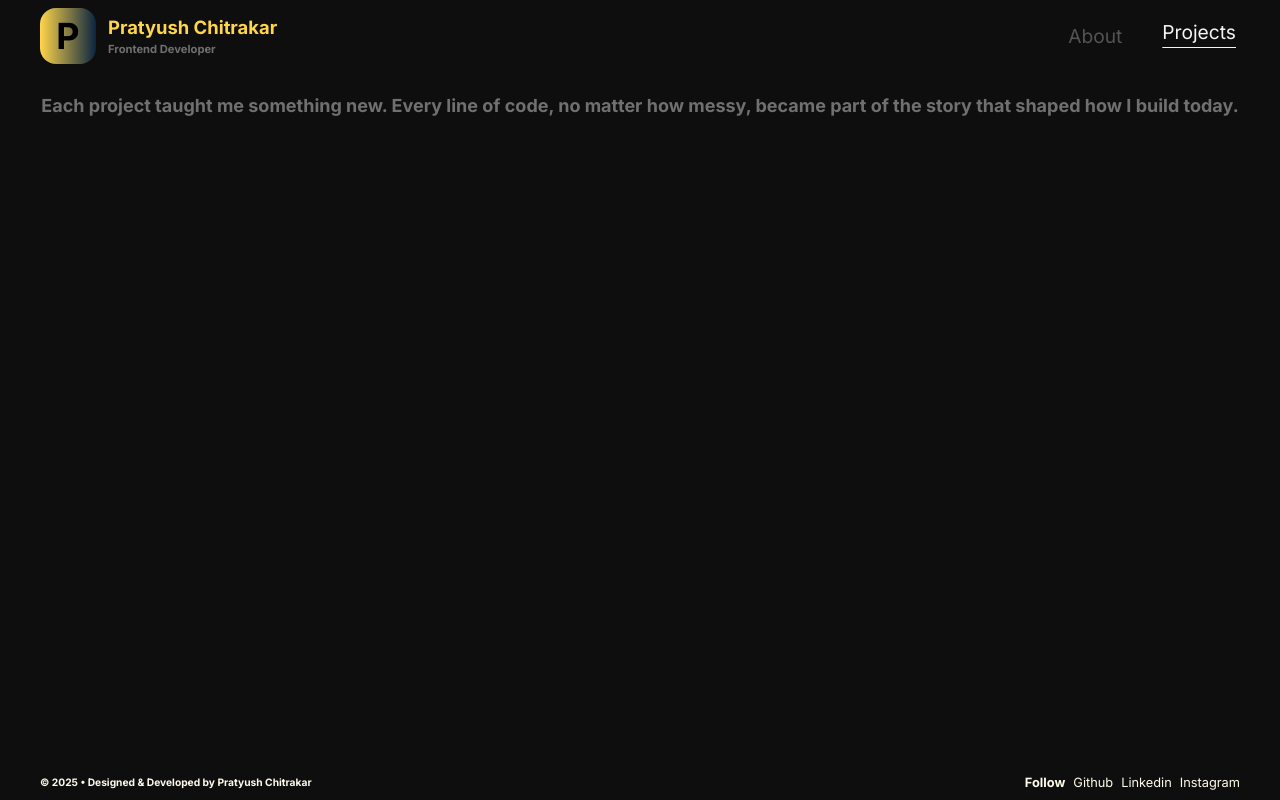
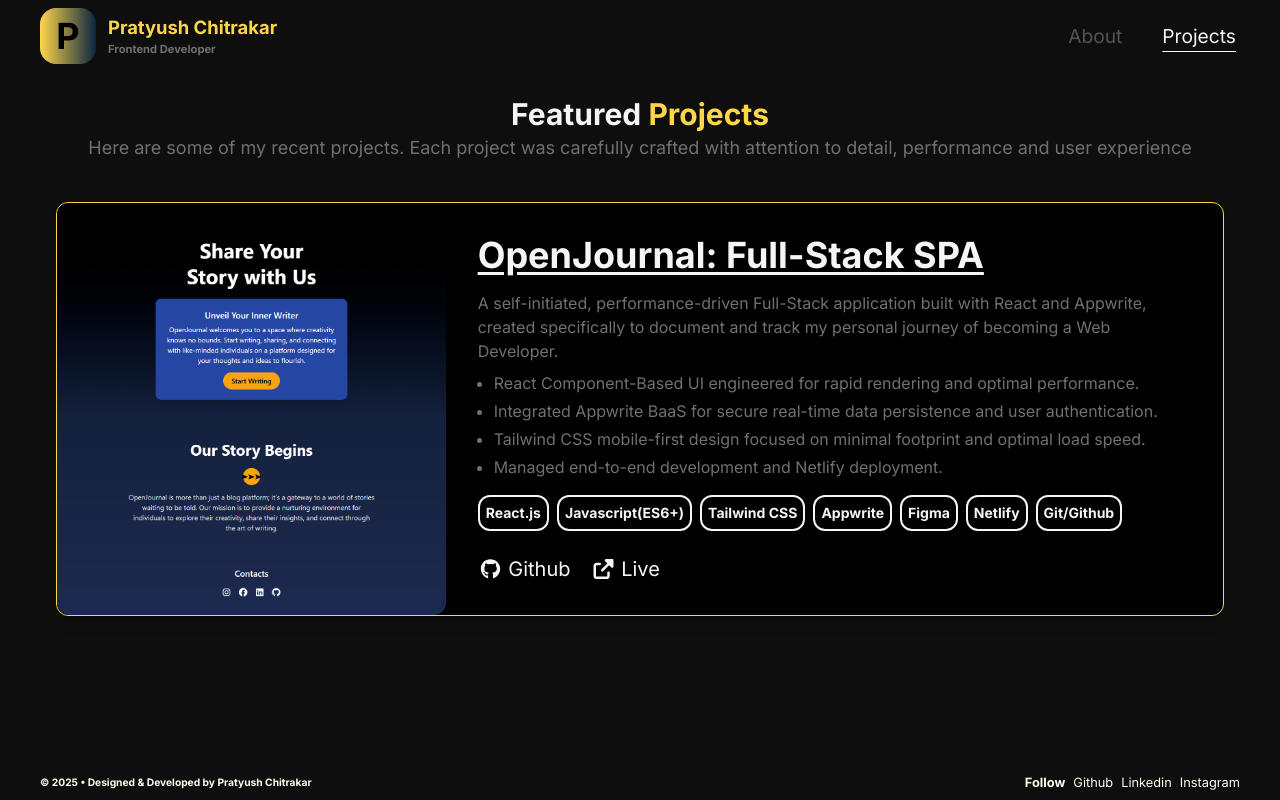
Before and after one commit to Chitrakar09/Personal_Portfolio, a React (Vite) app: page /realm/projects in a window 1280 px wide. Built offline with nearby package versions, Linux system fonts and the light colour scheme; a web font is replaced by a local one.

Commit message:
added projects page

```diff
--- a/src/components/ui/CareerCard.jsx
+++ b/src/components/ui/CareerCard.jsx
@@ -62,9 +62,10 @@ function CareerCard({
         className="w-full flex flex-col"
       >
         {details && (
-          <ul className="font-medium tablet:text-xl smLaptop:text-lg laptop:text-lg lgLaptop:text-[1.3vw] 4k:text-[1.57vw] flex flex-col gap-1">
+          <motion.ul
+          className="font-medium text-text-muted tablet:text-xl smLaptop:text-lg laptop:text-lg lgLaptop:text-[1.3vw] 4k:text-[1.57vw] flex flex-col gap-1">
             {details}
-          </ul>
+          </motion.ul>
         )}
         {tech && (
           <div id="tech" className="w-full flex gap-3 flex-wrap justify-start">
--- a/src/features/projectsDatabase.js
+++ /dev/null
@@ -1,5 +0,0 @@
-const projects=[{
-
-}]
-
-export default projects;
--- a/src/pages/About.jsx
+++ b/src/pages/About.jsx
@@ -1,6 +1,7 @@
 import React from 'react'
 import { AboutSection, Career,Footer } from '@/components'
 import { useSelector } from 'react-redux'
+import { Projects } from '.';
 
 function About() {
   const hasAnimated=useSelector((state)=>state.checkForAnimated.hasAnimated);
--- a/src/pages/Contact.jsx
+++ b/src/pages/Contact.jsx
@@ -67,7 +67,7 @@ function Contact() {
   }
   return (
     <div id='container' className='w-full h-full flex flex-col justify-between'>
-      <div id="content" className='w-full h-full py-10 px-12 flex flex-col justify-start gap-5 items-center'>
+      <div id="content" className='w-full h-full py-10 px-12 flex flex-col justify-center gap-5 items-center'>
         <div id='heading'>
           <h1 className='text-text-light font-extrabold text-3xl underline underline-offset-4'>Get in Touch</h1>
         </div>
--- a/src/pages/LandingPage.jsx
+++ b/src/pages/LandingPage.jsx
@@ -65,7 +65,7 @@ function LandingPage() {
         initial="hidden"
         animate="visible"
         id="info"
-        className="text-text-light text-center flex flex-col items-center justify-center gap-1 "
+        className="text-text-light text-center flex flex-col items-center justify-center "
       >
         <motion.p
           variants={infoChildVariants}
@@ -81,9 +81,9 @@ function LandingPage() {
         <motion.p
           variants={infoChildVariants}
           id="title"
-          className="font-bold text-[16px] ls:text-lg md:text-sm lg:text-xl text-text-light mt-3"
+          className="font-bold text-[16px] ls:text-lg md:text-sm lg:text-xl text-text-light mt-1"
         >
-          Web Developer | UI/UX Enthusiast
+          Web Developer | Performance Specialist
         </motion.p>
         <motion.div variants={infoChildVariants} id="button">
           <Link to="/realm/about">
--- a/src/pages/Projects.jsx
+++ b/src/pages/Projects.jsx
@@ -1,21 +1,122 @@
-import React from 'react'
-import { Footer } from '@/components'
-import projects from '@/features/projectsDatabase'
+import React from "react";
+import { Footer } from "@/components";
+import { FontAwesomeIcon } from "@fortawesome/react-fontawesome";
+import { faGithub } from "@fortawesome/free-brands-svg-icons";
+import { faUpRightFromSquare } from "@fortawesome/free-solid-svg-icons";
+import { useMediaQuery } from "@mui/material";
+import {motion} from 'motion/react'
 
 function Projects() {
+  const isDesktop = useMediaQuery("(min-width:1024px)");
+
+  const projects=[{
+    imgSrc:'OpenJournal.png',
+    techs:['React.js','Javascript(ES6+)','Tailwind CSS','Appwrite','Figma','Netlify','Git/Github'],
+    title:"OpenJournal: Full-Stack SPA",
+    description:(<>
+        <p>
+          A self-initiated, performance-driven Full-Stack application built with React and Appwrite, created specifically to document and track my personal journey of becoming a Web Developer.
+        </p>
+       { isDesktop&&<ul className="list-disc pl-4 space-y-1">
+            <li>
+                React Component-Based UI engineered for rapid rendering and optimal performance.
+            </li>
+            <li>
+                Integrated Appwrite BaaS for secure real-time data persistence and user authentication.
+            </li>
+            <li>
+                Tailwind CSS mobile-first design focused on minimal footprint and optimal load speed.
+            </li>
+            <li>
+                Managed end-to-end development and Netlify deployment.
+            </li>
+        </ul>}
+    </>),
+    github:'https://github.com/Chitrakar09/OpenJournal-Blog-Project',
+    url:'https://openjournal.netlify.app/home'
+},
+]
   return (
-    <div id='pageContainer' className='w-full h-full flex flex-col justify-between'>
-      <div id="contentContainer"className='w-full h-full p-5'>
-        <div id="intro" className='flex flex-col gap-3'>
-        <p className='text-center text-text-muted text-sm tablet:text-lg font-bold'>Each project taught me something new. Every line of code, no matter how messy, became part of the story that shaped how I build today.</p>
+    <div
+      id="pageContainer"
+      className="w-full h-full flex flex-col justify-between"
+    >
+      <div
+        id="contentContainer"
+        className="w-full p-6 flex flex-col justify-start items-center"
+      >
+        <div id="intro" className="text-center flex flex-col gap-0.5 4k:gap-5 ">
+          <h1 className="text-text-light text-xl smLaptop:text-3xl 4k:text-5xl font-extrabold">
+            Featured <span className="text-primary-golden">Projects</span>
+          </h1>
+          <p className="text-text-muted text-sm tablet:text-lg 4k:text-3xl">
+            Here are some of my recent projects. Each project was carefully
+            crafted with attention to detail, performance and user experience
+          </p>
         </div>
-        <div id="projectContainer" className='w-full'>
 
+        <div
+          id="project-showcase-container"
+          className="max-w-8xl mx-auto py-10 px-4 lg:px-8"
+        >
+          <div
+            id="projectContainer"
+            className="flex flex-col flex-wrap justify-center items-center gap-8"
+          >
+            {projects.map((project, i) => (
+              <div
+                key={i}
+                className={`w-full flex flex-col smLaptop:flex-row bg-black border border-primary-golden rounded-xl shadow-lg transition duration-300 hover:shadow-accent-amber hover:scale-105`}
+              >
+                {<ProjectImage imageName={project.imgSrc}/>}
+                <div id="info" className="p-8 flex flex-col flex-grow">
+                  <h3 className="text-2xl smLaptop:text-4xl 4k:text-6xl font-bold text-text-light mb-4 4k:mb-8 hover:text-primary-golden underline underline-offset-4">
+                    {project.title}
+                  </h3>
+                  <div className="text-text-muted text-sm smLaptop:text-base lgLaptop:text-lg 4k:text-3xl mb-4 4k:mb-8 flex flex-col gap-2 4k:gap-4 flex-grow">
+                    {project.description}
+                  </div>
+                  <div className="flex flex-wrap gap-2 4k:gap-5 text-sm 4k:text-3xl text-text-light mb-3 font-bold">
+                    {project.techs.map((tech, i) => (
+                      <span key={tech} className="border-2 border-text-light hover:border-primary-golden hover:text-accent-amber rounded-xl p-1.5">{tech}</span>
+                    ))}
+                  </div>
+                  <div className="flex justify-start gap-5 text-xl 4k:text-3xl text-text-light mt-3 4k:mt-5">
+                    <a
+                      href={project.github}
+                      target="_blank"
+                      className="mt-auto hover:text-primary-golden hover:-translate-y-1 transition-all duration-300"
+                    >
+                      <FontAwesomeIcon icon={faGithub} /> Github
+                    </a>
+                    <a
+                      href={project.url}
+                      target="_blank"
+                      className="mt-auto hover:text-primary-golden hover:-translate-y-1 transition-all duration-300"
+                    > <FontAwesomeIcon icon={faUpRightFromSquare} /> Live
+                    </a>
+                  </div>
+                </div>
+              </div>
+            ))}
+          </div>
         </div>
       </div>
       <Footer/>
     </div>
-  )
+  );
 }
 
-export default Projects
+export default Projects;
+
+export function ProjectImage({ imageName }) {
+  const imagePath = new URL(`../assets/projects/${imageName}`, import.meta.url)
+    .href;
+  return (
+    <img
+      src={imagePath}
+      alt={imageName}
+      className="w-full smLaptop:w-5/15 h-auto rounded-xl object-cover"
+    />
+  );
+}
```
Also changed, not shown: src/components/features/About/AboutSection.jsx (+75 -28 lines), src/components/layout/Header.jsx (+7 -7 lines), src/assets/projects/OpenJournal.png (added).
